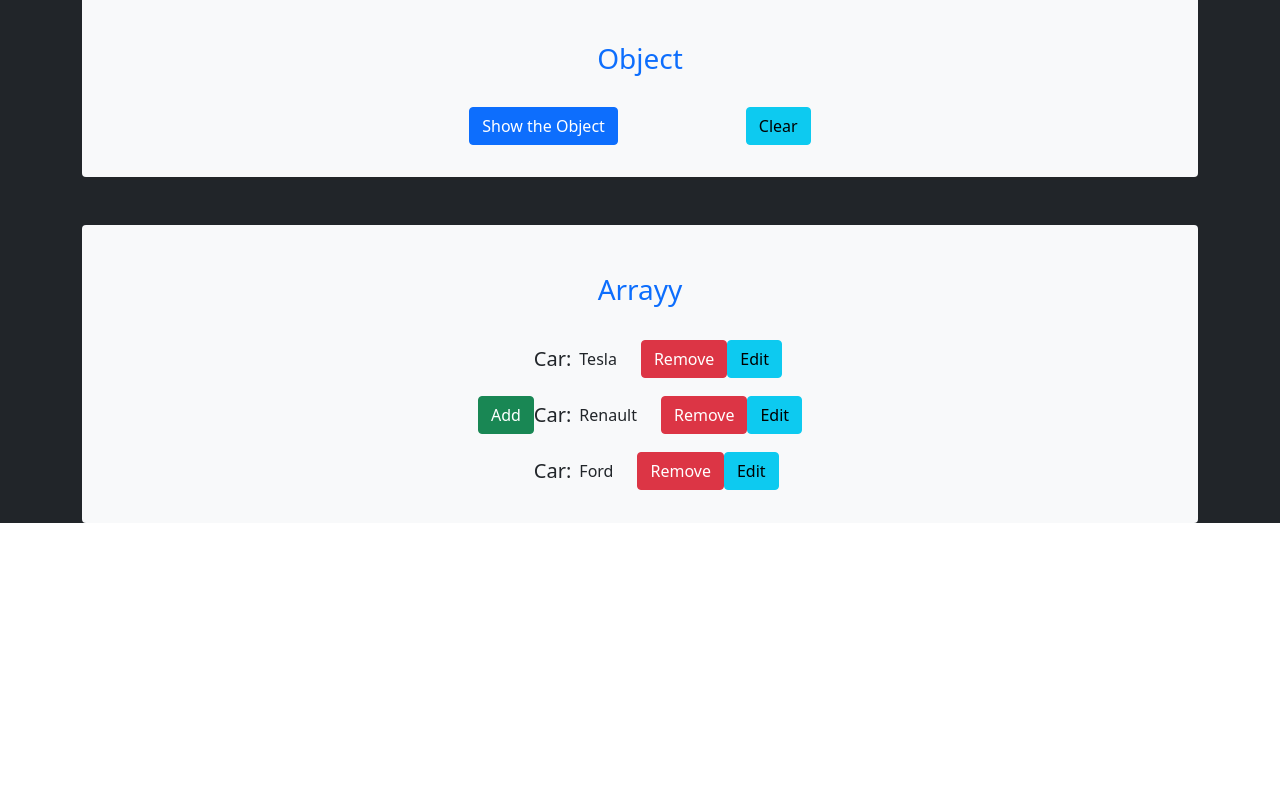
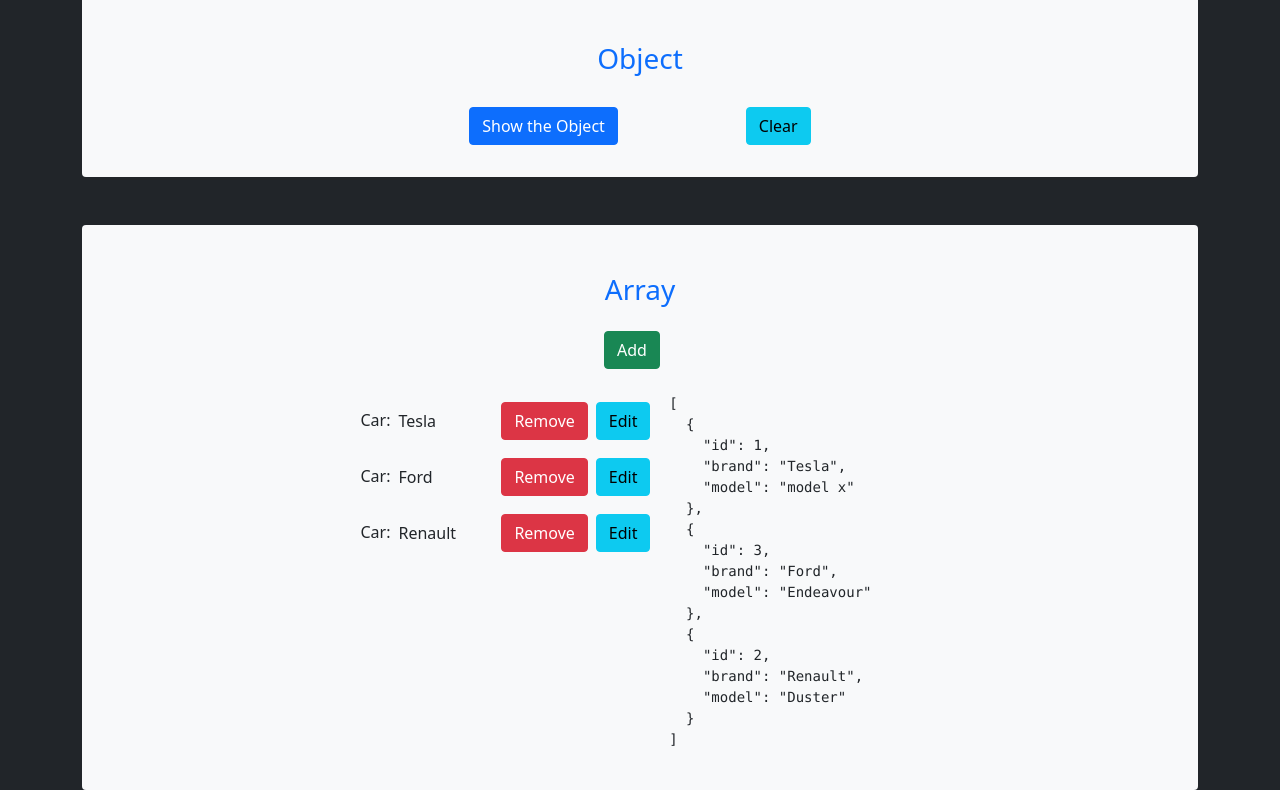
Before and after one commit to Dan33311/react-things, a React (Create React App) app: page / in a window 1280 px wide. Shown: the part 1047-1845 px from the top of the page. Before the commit the page ends 1578 px from the top, so only its background shows below. Built offline with nearby package versions, Linux system fonts and the light colour scheme.

Commit message:
just add styles

```diff
--- a/src/components/ArrayY.js
+++ b/src/components/ArrayY.js
@@ -2,8 +2,8 @@
 
 const carsArr = () => [
   { id: 1, brand: 'Tesla', model: 'model x' },
+  { id: 3, brand: 'Ford', model: 'Endeavour' },
   { id: 2, brand: 'Renault', model: 'Duster' },
-  { id: 3, brand: 'Ford', model: 'Endeavour' },
 ]
 
 const ArrayY = () => {
@@ -29,23 +29,25 @@
 
   return (
     <section className="mt-5 mb-2 pt-5 pb-4 bg-light rounded-2">
-      <h3 className="text-primary">Arrayy</h3>
-      <div className="d-flex justify-content-center align-items-center mt-4">
-        <button className="btn btn-success" onClick={() => AddCar({ brand: "new brand", model: "new model" })}>Add</button>
+      <h3 className="text-primary">Array</h3>
+      <button type="button" className="btn btn-success mt-3 me-3" onClick={() => AddCar({ brand: "new brand", model: "new model" })}>Add</button>
+      <div className="d-flex justify-content-center mt-4">
 
         <div>
           {cars.map(car => (
             <div className="d-flex align-items-center" key={car.id} >
-              <h5 className="mt-2 me-2 ">Car:</h5>
-              <p className="mt-3 me-4">{car.brand}</p>
-              <button className="btn btn-danger" onClick={() => deleteCar(car.id)}>Remove</button>
-              <button className="btn btn-info" onClick={() => EditCar({ id: car.id, brand: "edited brand", model: "edit model" })}>Edit</button>
+              <h6 className="mt-2 me-2 ">Car:</h6>
+              <p className="mt-3 me-3 col-4 text-start">{car.brand}</p>
+              <button className="btn btn-danger me-2" onClick={() => deleteCar(car.id)}>Remove</button>
+              <button className="btn btn-info" onClick={() => EditCar({ id: car.id, brand: "edited brand", model: "edited model" })}>Edit</button>
             </div>
           ))}
         </div>
-        {/* <button className="btn btn-danger" onClick={() => changeState()}>Trigger an error</button> */}
-        {/* <p className="mx-4 mt-3"><span className="text-danger fs-5 mx-2">{error}</span></p> */}
-        {/* <button className="btn btn-info" onClick={() => setError("")}>Clear</button> */}
+
+        {/* printing the cars array */}
+        <div className="text-start mx-5">
+          <pre>{JSON.stringify(cars, null, 2)}</pre>
+        </div>
       </div>
     </section>
   );
```
